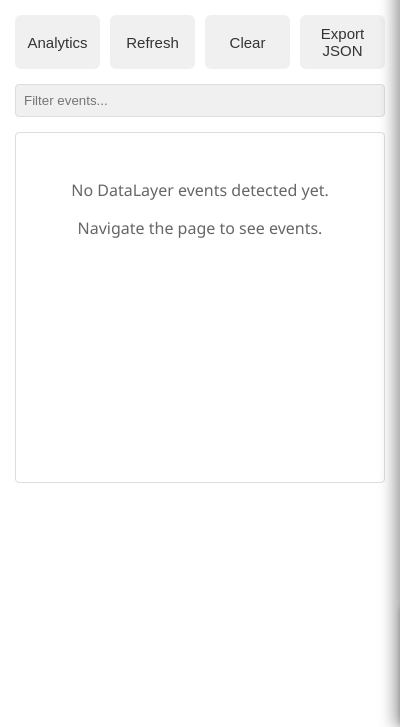
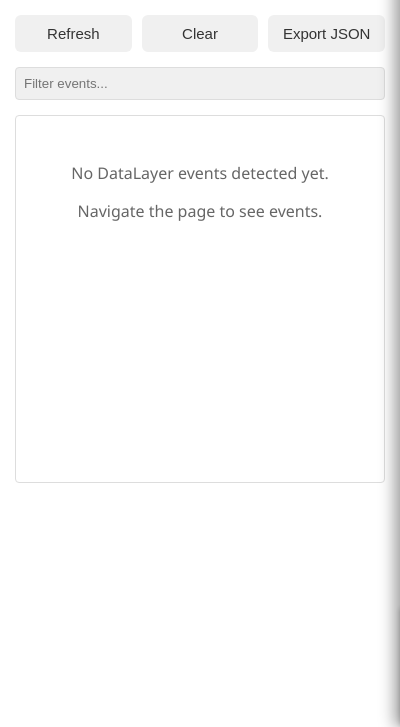
Before and after one commit to natnaeln4d/Chrome-Extension-for-DataLayer-Visualization, a browser extension: page popup/popup.html in a window 400 px wide. Shown: the part 117-844 px from the top of the page. Drawn offline with Linux system fonts and the light colour scheme.

Commit message:
remove the placeholder and screenshoot image change

```diff
--- a/popup/popup.html
+++ b/popup/popup.html
@@ -1295,7 +1295,6 @@
     </div>
 
     <div class="controls">
-        <button id="showAnalyticsBtn">Analytics</button>
         <button id="refreshBtn">Refresh</button>
         <button id="clearBtn">Clear</button>
         <button id="exportBtn">Export JSON</button>
```
Also changed, not shown: ReadME.md, screenshoot3.png (added), screenshoot4.png (added), screenshot1.png (deleted), screenshot2.png (deleted).
